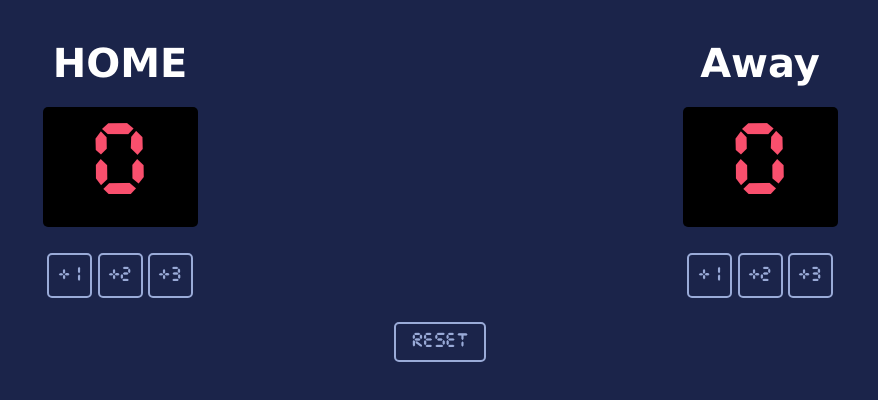
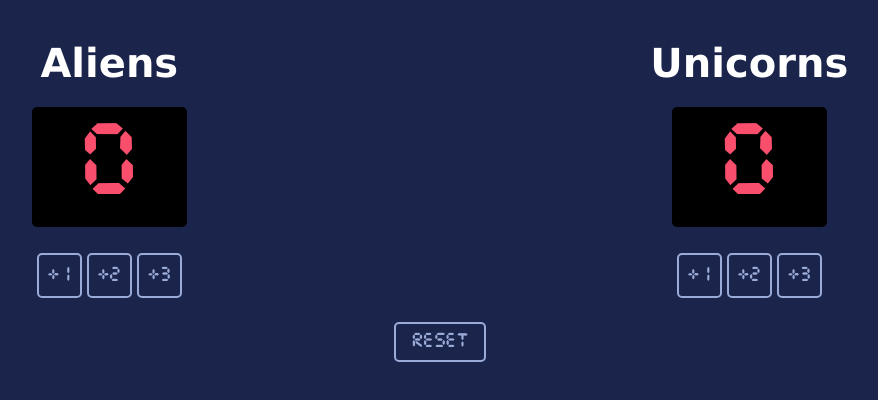
Before and after one commit to bob-bober/basketball-git, a plain HTML site: page index.html in a window 1280 px wide. Shown: the whole page, without its empty margins (200-1078 px from the left). Drawn offline with Linux system fonts and the light colour scheme.

Commit message:
Testing netlify

```diff
--- a/index.html
+++ b/index.html
@@ -5,7 +5,7 @@
     <body>
         <div class="container">
             <div class="home-section">
-                <h3>HOME</h3>
+                <h3>Aliens</h3>
                 <div class="count-parent">
                     <p id="count-home">0</p>
                 </div>
@@ -16,7 +16,7 @@
                 </div>
             </div>
             <div class="guest-section">
-                <h3>Away</h3>
+                <h3>Unicorns</h3>
                 <div class="count-parent">
                     <p id="count-guest">0</p>
                 </div>
```
